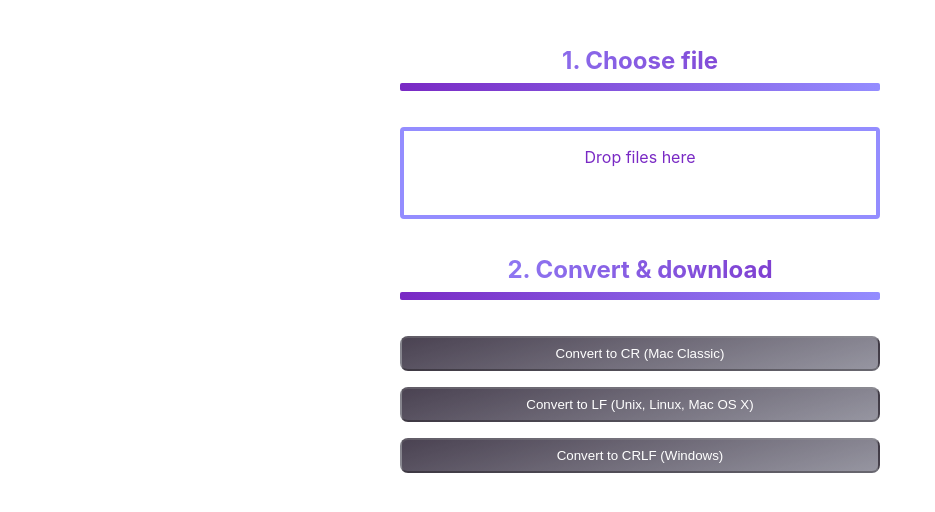
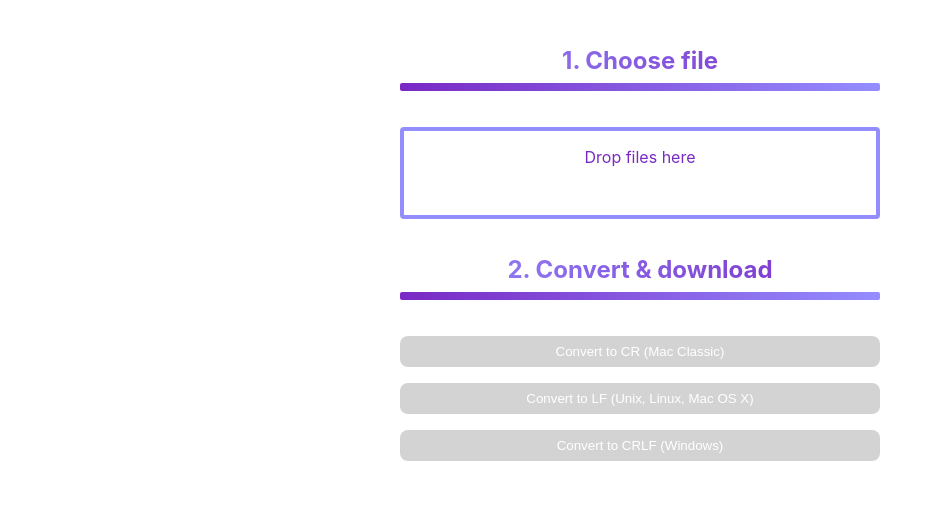
Before and after one commit to Absebo/absebo.github.io, an Astro site: page /crlf-converter in a window 1280 px wide. Shown: the part 100-612 px from the top of the page, without its empty margins (0-935 px from the left). Built offline with nearby package versions, Linux system fonts and the light colour scheme; Astro itself is replaced by a stand-in of ours.

Commit message:
Change button colors

```diff
--- a/src/components/Button.astro
+++ b/src/components/Button.astro
@@ -6,6 +6,7 @@
 
 <style>
     button {
+        border: 0;
         background: linear-gradient(
             -15deg,
             var(--secondary-color),
@@ -18,7 +19,8 @@
     }
 
     button:disabled {
-        filter: saturate(10%);
+        background: lightgray;
+        border: 0;
         cursor: unset;
     }
 </style>
```
